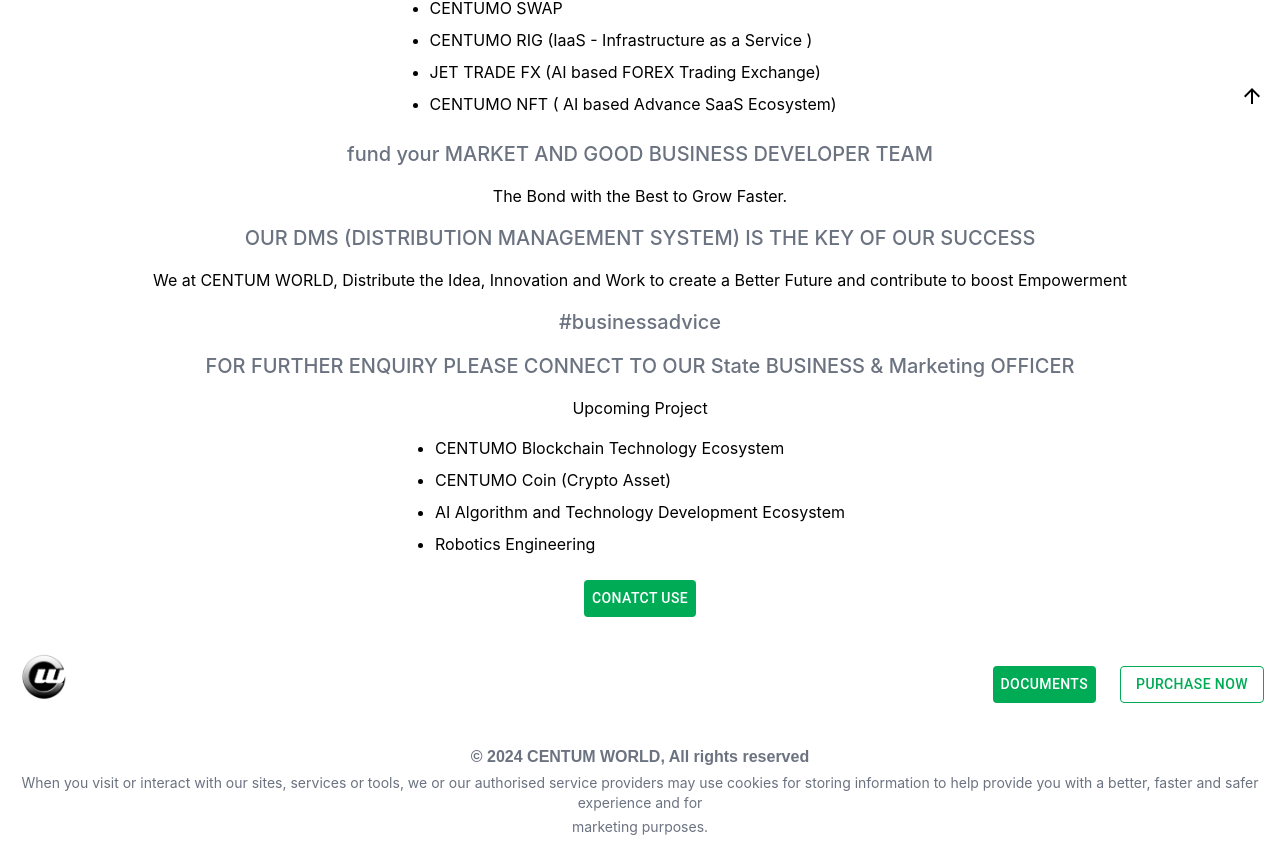
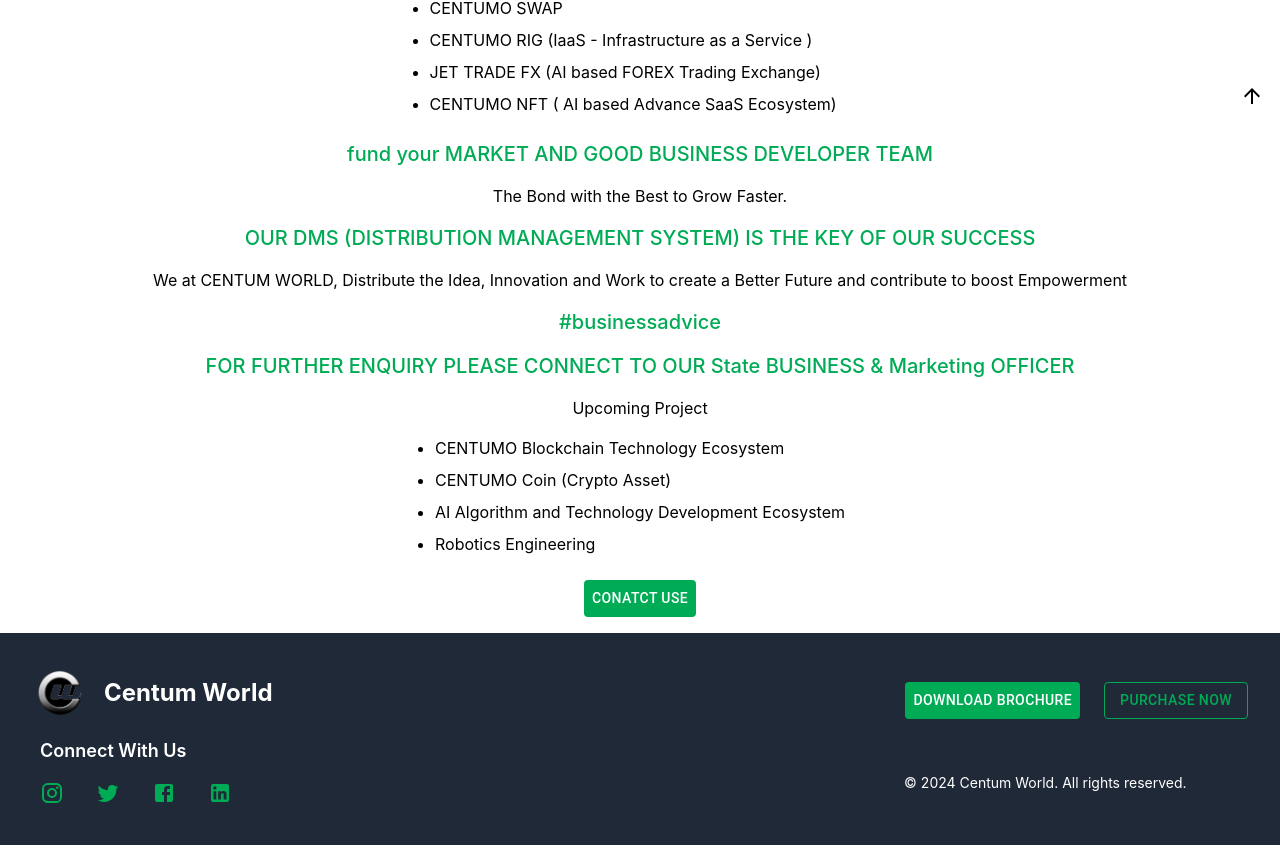
Before and after one commit to centum-world/mining-rig-portfolio, a React (Vite) app: page /about in a window 1280 px wide. Shown: the part 676-1529 px from the top of the page. Built offline with nearby package versions, Linux system fonts and the light colour scheme.

Commit message:
footer added

```diff
--- a/src/common/Footer.jsx
+++ b/src/common/Footer.jsx
@@ -1,4 +1,5 @@
-import { Button } from "@mui/material";
+import { Button, IconButton } from "@mui/material";
+import { Instagram, Twitter, Facebook, LinkedIn } from "@mui/icons-material";
 import React from "react";
 import { useSelector } from "react-redux";
 import logo from "../assets/png/clogo.png";
@@ -16,13 +17,16 @@
     const pdfFileName = "brochure.pdf";
     saveAs(brochurePDF, pdfFileName);
   };
+
   return (
-    <div className="p-4 space-y-10">
-      <div className="flex md:flex-row flex-col items-center justify-between space-y-4">
-        <div>
+    <div className="p-4 md:p-8 space-y-4 bg-gray-800 text-white">
+      <div className="flex flex-col md:flex-row items-center justify-between space-y-4">
+        <div className="flex items-center justify-center md:justify-start gap-4">
           <img src={logo} alt="Dummy Logo" className="h-14 w-14" />
+          <h3 className="text-2xl font-bold">Centum World</h3>
         </div>
-        <div className="flex  md:flex-row flex-col gap-6">
+
+        <div className="flex md:flex-row flex-col gap-6">
           <Button
             onClick={handleDownload}
             style={{
@@ -31,7 +35,7 @@
               color: "white",
             }}
           >
-            Documents
+            Download Brochure
           </Button>
           <Button
             variant="outlined"
@@ -42,22 +46,55 @@
               color: selectedColor,
             }}
           >
-            Purchase now
+            Purchase Now
           </Button>
         </div>
       </div>
-      <div className="felx flex-col justify-center items-center space-y-1">
-        <div className="text-center font-semibold font-tomorrow text-gray-500">
-          © 2024 CENTUM WORLD, All rights reserved
+      <div className="mx-auto flex flex-col md:flex-row justify-between items-center">
+        {/* Social Media Links */}
+        <div className="flex flex-col items-start mt-4 md:mt-0 md:w-1/3 ">
+          <h4 className="text-lg font-semibold mb-2 ml-2">Connect With Us</h4>
+          <div className="flex gap-4">
+            <IconButton
+              href="#"
+              className="text-gray-300 hover:text-white mr-4"
+              aria-label="Instagram"
+              style={{ color: selectedColor }}
+            >
+              <Instagram />
+            </IconButton>
+            <IconButton
+              href="#"
+              className="text-gray-300 hover:text-white mr-4"
+              aria-label="Twitter"
+              style={{ color: selectedColor }}
+            >
+              <Twitter />
+            </IconButton>
+            <IconButton
+              href="#"
+              className="text-gray-300 hover:text-white mr-4"
+              aria-label="Facebook"
+              style={{ color: selectedColor }}
+            >
+              <Facebook />
+            </IconButton>
+            <IconButton
+              href="#"
+              className="text-gray-300 hover:text-white"
+              aria-label="LinkedIn"
+              style={{ color: selectedColor }}
+            >
+              <LinkedIn />
+            </IconButton>
+          </div>
         </div>
-        <div className="text-center text-gray-500 text-sm">
-          When you visit or interact with our sites, services or tools, we or
-          our authorised service providers may use cookies for storing
-          information to help provide you with a better, faster and safer
-          experience and for
-        </div>
-        <div className="text-center text-gray-500 text-sm">
-          marketing purposes.
+
+        {/* Copyright and Disclaimer */}
+        <div className="mt-4 md:w-1/3 text-center">
+          <p className="text-sm">
+            &copy; 2024 Centum World. All rights reserved.
+          </p>
         </div>
       </div>
     </div>
--- a/src/pages/About.jsx
+++ b/src/pages/About.jsx
@@ -14,14 +14,14 @@
           CENTUM WORLD BLOCKCHAIN TECHNOLOGY
           <br /> DEVELOPMENT ECOSYSTEM
         </div>
-        <div
-          className="text-gray-500 md:text-xl font-medium text-center"
-          style={{ color: selectedColor }}
-        >
+        <div className="text-gray-500 md:text-xl font-medium text-center">
           START NEW WAY TO DO <br />
           BUSINESS
         </div>
-        <div className="text-gray-500 md:text-xl  font-medium text-center">
+        <div
+          style={{ color: selectedColor }}
+          className="text-gray-500 md:text-xl  font-medium text-center"
+        >
           JOIN WITH OUR STATE BUSINESS OFFICER AND CONDUCT MARKET RESEARCH
         </div>
         <div>
@@ -32,7 +32,10 @@
           Analytics, AI Algorithm and in Crypto Industry. We have more than 100+
           Team Members and We are Growing Faster.
         </div>
-        <div className="text-gray-500 md:text-xl  font-medium text-center">
+        <div
+          style={{ color: selectedColor }}
+          className="text-gray-500 md:text-xl  font-medium text-center"
+        >
           Checkout our business module and products
         </div>
         <div>
@@ -40,7 +43,10 @@
           business. It’s a roadmap for how to structure, run, and grow your new
           business with our advance Projects and Products.
         </div>
-        <div className="text-gray-500 md:text-xl  font-medium text-center">
+        <div
+          style={{ color: selectedColor }}
+          className="text-gray-500 md:text-xl  font-medium text-center"
+        >
           BLOCKCHAIN TECHNOLOGY DEVELOPMENT ECOSYSTEM
         </div>
         <div>
@@ -61,21 +67,33 @@
             </li>
           </ul>
         </div>
-        <div className="text-gray-500 md:text-xl  font-medium text-center">
+        <div
+          style={{ color: selectedColor }}
+          className="text-gray-500 md:text-xl  font-medium text-center"
+        >
           fund your MARKET AND GOOD BUSINESS DEVELOPER TEAM
         </div>
         <div>The Bond with the Best to Grow Faster.</div>
-        <div className="text-gray-500 md:text-xl  font-medium text-center">
+        <div
+          style={{ color: selectedColor }}
+          className="text-gray-500 md:text-xl  font-medium text-center"
+        >
           OUR DMS (DISTRIBUTION MANAGEMENT SYSTEM) IS THE KEY OF OUR SUCCESS
         </div>
         <div>
           We at CENTUM WORLD, Distribute the Idea, Innovation and Work to create
           a Better Future and contribute to boost Empowerment
         </div>
-        <div className="text-gray-500 md:text-xl  font-medium text-center">
+        <div
+          style={{ color: selectedColor }}
+          className="text-gray-500 md:text-xl  font-medium text-center"
+        >
           #businessadvice
         </div>
-        <div className="text-gray-500 md:text-xl  font-medium text-center">
+        <div
+          style={{ color: selectedColor }}
+          className="text-gray-500 md:text-xl  font-medium text-center"
+        >
           FOR FURTHER ENQUIRY PLEASE CONNECT TO OUR State BUSINESS &amp;
           Marketing OFFICER
         </div>
```
